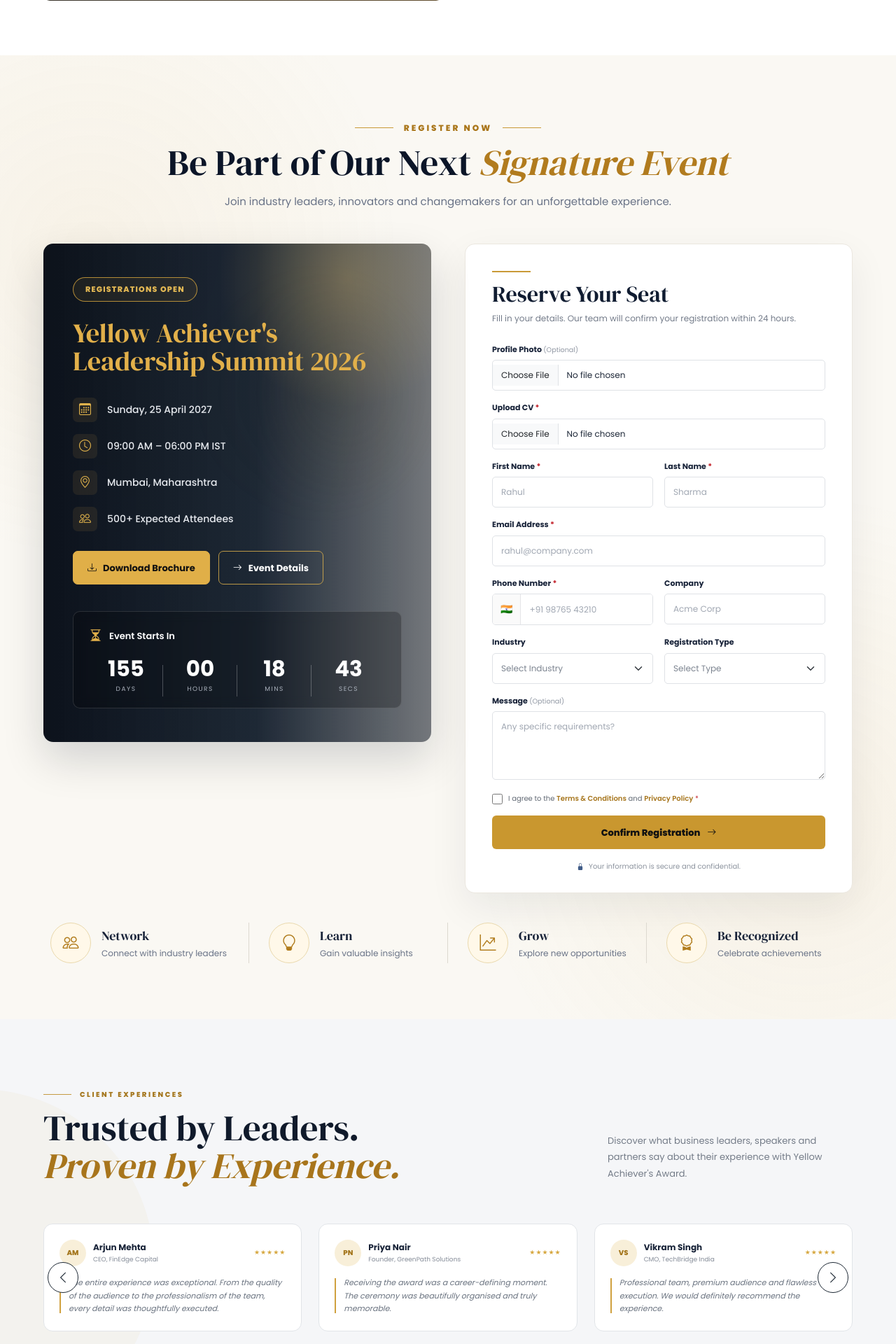
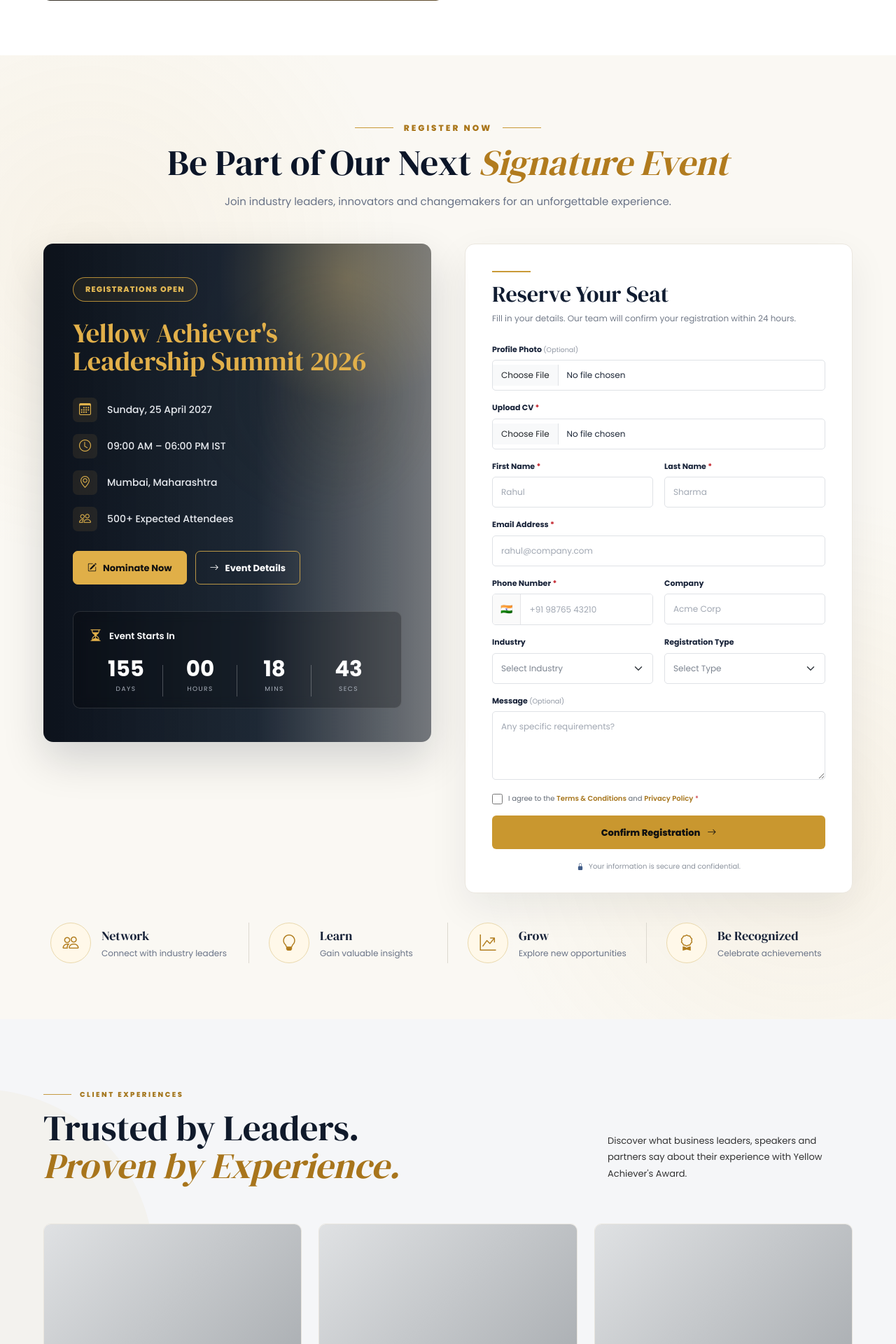
Before and after one commit to creatikasoftware/yellow, a Laravel app: page / in a window 1280 px wide. Shown: the part 3560-5480 px from the top of the page at 70% size. Run offline with Laravel 12, Linux system fonts and the light colour scheme; data comes from the database, SQL or seed files in the repository; data that the repository does not hold is empty; style sheets or scripts are compiled from the project's sources; some libraries are stand-ins or nearby versions.

Commit message:
Add Terms & Conditions page, fix testimonial photos, redesign testimonial cards
- Add admin-editable Terms & Conditions page, linked in footer under Quick Links
- Fix testimonial photo not rendering on the front end
- Hide "View Profile" link from speaker cards on the public speakers listing
- Redesign testimonial card: full-width photo on top, quote, then name/designation
- Darken heading and paragraph text (#333) for readability; preserve white text on dark hero banners
- Replace "Download Brochure" with "Nominate Now" linking to /registration on the featured event widget

Co-Authored-By: Claude Sonnet 5 <noreply@anthropic.com>

```diff
--- a/app/Support/PageContent.php
+++ b/app/Support/PageContent.php
@@ -108,6 +108,10 @@ class PageContent
                 'title' => 'Privacy Policy',
                 'body' => '<p>We respect your privacy and are committed to protecting the personal information you share with us. This policy explains what information we collect, how we use it, and the choices you have.</p><h3>Information We Collect</h3><p>We collect information you provide directly to us, such as your name, email address and phone number when you register for an event, submit a nomination or contact us.</p><h3>How We Use Your Information</h3><p>We use the information we collect to process registrations, respond to enquiries, and keep you informed about our events and awards.</p><h3>Contact Us</h3><p>If you have any questions about this Privacy Policy, please contact us at info@yellowawards.in.</p>',
             ],
+            'terms' => [
+                'title' => 'Terms & Conditions',
+                'body' => '<p>These Terms & Conditions govern your use of the Yellow Achiever\'s Award website and participation in our events, awards and programs. By using this site or registering for an event, you agree to these terms.</p><h3>Event Registration</h3><p>Registrations are subject to review and confirmation by our team. We reserve the right to decline or cancel a registration at our discretion.</p><h3>Nominations & Awards</h3><p>All nominations are reviewed by our panel. Award decisions are final and at the sole discretion of Yellow Achiever\'s Award.</p><h3>Intellectual Property</h3><p>All content on this website, including logos, text and images, is the property of Yellow Achiever\'s Award and may not be used without permission.</p><h3>Contact Us</h3><p>If you have any questions about these Terms & Conditions, please contact us at info@yellowawards.in.</p>',
+            ],
 
             // Site-wide values shown in the footer (and the contact page's
             // info box) on every page, not just one — kept in their own
--- a/resources/css/app.css
+++ b/resources/css/app.css
@@ -2,10 +2,11 @@
 :root{
   --gold:#d5a43b;--gold-dark:#a97518;--gold-light:#f7edda;
   --black:#080a0d;--navy:#0b1118;--cream:#faf8f3;
-  --text:#17191d;--muted:#6b7078;--border:#e8e5de;
+  --text:#17191d;--muted:#333;--border:#e8e5de;
 }
 *{box-sizing:border-box} html{scroll-behavior:smooth}
 body{margin:0;font-family:"Poppins",Arial,sans-serif;color:var(--text);background:#fff}
+h1,h2,h3,h4,h5,h6,p{color:#333}
 h1,h2,h3,h4,h5,.serif{font-family:"DM Serif Display",Georgia,serif}
 .container{max-width:1180px}
 .navbar{min-height:78px;background:#fff;border-bottom:1px solid #eee;z-index:1030}
@@ -19,7 +20,7 @@ h1,h2,h3,h4,h5,.serif{font-family:"DM Serif Display",Georgia,serif}
 .page-hero{padding:95px 0 90px;background:linear-gradient(115deg,#07090c,#161b20 58%,#2b2111);color:#fff;position:relative;overflow:hidden}
 .page-hero:after{content:"";position:absolute;right:-80px;top:-180px;width:500px;height:500px;border-radius:50%;background:radial-gradient(circle,rgba(213,164,59,.28),transparent 65%)}
 .page-hero .container{position:relative;z-index:1}
-.page-hero h1{font-size:58px;margin:10px 0 14px}
+.page-hero h1{font-size:58px;margin:10px 0 14px;color:#fff}
 .eyebrow,.section-kicker{font-size:10px;letter-spacing:2.5px;text-transform:uppercase;color:var(--gold-dark);font-weight:800}
 .page-hero .eyebrow{color:#e1b653}
 .page-hero p{max-width:650px;color:#d5d9de;line-height:1.75;margin:0}
@@ -1070,7 +1071,7 @@ select.ya-form-control {
 
     margin: 0 0 5px;
 
-    color: #747c88;
+    color: #333;
 
     font-size: 13px;
 
@@ -1079,350 +1080,18 @@ select.ya-form-control {
 
 
 /* =========================================================
-   FEATURED TESTIMONIAL
+   TESTIMONIAL CARD (photo-forward layout — full-width photo,
+   quote, then name/role)
 ========================================================= */
 
-.ya-featured-testimonial {
-    position: relative;
-
-    min-height: 440px;
-
-    display: flex;
-    flex-direction: column;
-    justify-content: space-between;
-
-    padding: 45px;
-
-    border-radius: 18px;
-
-    background:
-        linear-gradient(
-            135deg,
-            #0c1729 0%,
-            #172b46 100%
-        );
-
-    overflow: hidden;
-
-    box-shadow:
-        0 25px 60px rgba(14, 28, 47, 0.16);
-}
-
-
-/* Gold glow */
-
-.ya-featured-testimonial::before {
-    content: "";
-
-    position: absolute;
-
-    width: 380px;
-    height: 380px;
-
-    right: -180px;
-    top: -180px;
-
-    border-radius: 50%;
-
-    border: 1px solid rgba(220, 177, 78, 0.18);
-
-    box-shadow:
-        0 0 0 30px rgba(220, 177, 78, 0.025),
-        0 0 0 60px rgba(220, 177, 78, 0.018);
-}
-
-
-/* Large quote */
-
-.ya-large-quote {
-    position: absolute;
-
-    right: 35px;
-    top: 10px;
-
-    color: rgba(221, 178, 79, 0.14);
-
-    font-family: Georgia, serif;
-
-    font-size: 150px;
-
-    line-height: 1;
-
-    z-index: 1;
-}
-
-
-/* Content */
-
-.ya-featured-content {
-    position: relative;
-    z-index: 2;
-}
-
-.ya-stars {
-    display: flex;
-    gap: 4px;
-
-    margin-bottom: 15px;
-
-    color: #e0b44e;
-
-    font-size: 13px;
-}
-
-.ya-featured-label {
-    display: inline-block;
-
-    margin-bottom: 20px;
-
-    padding: 7px 12px;
-
-    border: 1px solid rgba(221, 178, 79, 0.45);
-
-    border-radius: 30px;
-
-    color: #e1b653;
-
-    font-size: 8px;
-
-    font-weight: 800;
-
-    letter-spacing: 1.5px;
-}
-
-.ya-featured-testimonial blockquote {
-    max-width: 650px;
-
-    margin: 0;
-
-    color: #ffffff;
-
-    font-family: "DM Serif Display", Georgia, serif;
-
-    font-size: clamp(25px, 2.5vw, 35px);
-
-    line-height: 1.4;
-
-    font-weight: 400;
-}
-
-
-/* =========================================================
-   FEATURED FOOTER
-========================================================= */
-
-.ya-featured-footer {
-    position: relative;
-    z-index: 2;
-
-    display: flex;
-    align-items: center;
-    justify-content: space-between;
-
-    padding-top: 25px;
-
-    border-top: 1px solid rgba(255,255,255,0.13);
-}
-
-.ya-profile {
-    display: flex;
-    align-items: center;
-
-    gap: 13px;
-}
-
-.ya-avatar {
-    display: flex;
-    align-items: center;
-    justify-content: center;
-
-    width: 46px;
-    height: 46px;
-
-    border-radius: 50%;
-
-    color: #152033;
-
-    background: #d9ad4f;
-
-    font-size: 12px;
-
-    font-weight: 800;
-}
-
-.ya-profile-info strong {
-    display: block;
-
-    color: #ffffff;
-
-    font-size: 13px;
-}
-
-.ya-profile-info span {
-    display: block;
-
-    margin-top: 3px;
-
-    color: #aeb7c4;
-
-    font-size: 10px;
-}
-
-.ya-verified {
-    display: flex;
-    align-items: center;
-
-    gap: 6px;
-
-    color: #d9b25a;
-
-    font-size: 9px;
-
-    font-weight: 700;
-}
-
-.ya-verified i {
-    font-size: 14px;
-}
-
-
-/* =========================================================
-   SMALL TESTIMONIAL LIST
-========================================================= */
-
-.ya-testimonial-list {
-    display: flex;
-    flex-direction: column;
-
-    height: 100%;
-
-    gap: 15px;
-}
-
-.ya-small-testimonial {
-    flex: 1;
-
-    padding: 22px;
-
-    border: 1px solid #e1e4e8;
-
-    border-radius: 13px;
-
-    background: #ffffff;
-
-    transition: all 0.25s ease;
-}
-
-.ya-small-testimonial:hover {
-    transform: translateX(-5px);
-
-    border-color: #d8bc7d;
-
-    box-shadow:
-        0 12px 30px rgba(15, 28, 45, 0.08);
-}
-
-
-/* Small Header */
-
-.ya-small-header {
-    display: flex;
-    align-items: center;
-
-    gap: 10px;
-
-    margin-bottom: 14px;
-}
-
-.ya-small-profile {
-    display: flex;
-    align-items: center;
-
-    gap: 10px;
-}
-
-.ya-small-avatar {
-    display: flex;
-    align-items: center;
-    justify-content: center;
-
-    width: 38px;
-    height: 38px;
-
-    flex: 0 0 38px;
-
-    border-radius: 50%;
-
-    color: #a4761d;
-
-    background: #f8efd9;
-
-    font-size: 10px;
-
-    font-weight: 800;
-}
-
-.ya-small-profile strong {
-    display: block;
-
-    color: #182338;
-
-    font-size: 12px;
-}
-
-.ya-small-profile span {
-    display: block;
-
-    margin-top: 2px;
-
-    color: #858c98;
-
-    font-size: 9px;
-}
-
-.ya-small-stars {
-    margin-left: auto;
-
-    color: #d6a73f;
-
-    font-size: 9px;
-
-    letter-spacing: 1px;
-}
-
-
-/* Small Quote */
-
-.ya-small-testimonial p {
-    position: relative;
-
-    margin: 0;
-
-    padding-left: 13px;
-
-    color: #69727f;
-
-    font-size: 11px;
-
-    font-style: italic;
-
-    line-height: 1.7;
-}
-
-.ya-small-testimonial p::before {
-    content: "";
-
-    position: absolute;
-
-    left: 0;
-    top: 3px;
-
-    width: 2px;
-    height: calc(100% - 6px);
-
-    background: #d0a13f;
-}
-
+.ya-testimonial-card{display:flex;flex-direction:column}
+.ya-testimonial-photo{width:100%;height:220px;object-fit:cover;display:block}
+.ya-testimonial-photo-placeholder{width:100%;height:220px;background:linear-gradient(135deg,#dfe1e3,#a9adb1)}
+.ya-testimonial-body{padding:20px;flex:1;display:flex;flex-direction:column}
+.ya-testimonial-quote{position:relative;margin:0 0 16px;padding-left:14px;color:#333;font-size:13px;font-style:italic;line-height:1.7}
+.ya-testimonial-quote::before{content:"";position:absolute;left:0;top:3px;width:2px;height:calc(100% - 6px);background:#d0a13f}
+.ya-testimonial-name{margin:auto 0 2px;font-size:19px}
+.ya-testimonial-role{font-size:12px;color:#8b909a}
 
 /* =========================================================
    TESTIMONIALS CAROUSEL NAV
@@ -1513,10 +1182,6 @@ select.ya-form-control {
         max-width: 600px;
     }
 
-    .ya-featured-testimonial {
-        min-height: 400px;
-    }
-
 }
 
 
@@ -1536,32 +1201,6 @@ select.ya-form-control {
 
     .ya-heading-content h2 {
         font-size: 38px;
-    }
-
-    .ya-featured-testimonial {
-        min-height: 430px;
-
-        padding: 30px 25px;
-    }
-
-    .ya-featured-testimonial blockquote {
-        font-size: 25px;
-    }
-
-    .ya-featured-footer {
-        align-items: flex-start;
-
-        flex-direction: column;
-
-        gap: 15px;
-    }
-
-    .ya-testimonial-list {
-        gap: 12px;
-    }
-
-    .ya-small-testimonial {
-        flex: initial;
     }
 
     .ya-trust-stats {
--- a/resources/views/admin/layouts/app.blade.php
+++ b/resources/views/admin/layouts/app.blade.php
@@ -42,6 +42,7 @@
                 <a class="nav-link {{ request()->routeIs('admin.pages.contact') ? 'active' : '' }}" href="{{ route('admin.pages.contact') }}"><i class="bi bi-envelope-paper me-2"></i>Contact</a>
                 <a class="nav-link {{ request()->routeIs('admin.pages.partner') ? 'active' : '' }}" href="{{ route('admin.pages.partner') }}"><i class="bi bi-handshake me-2"></i>Partner With Us</a>
                 <a class="nav-link {{ request()->routeIs('admin.pages.privacy') ? 'active' : '' }}" href="{{ route('admin.pages.privacy') }}"><i class="bi bi-shield-lock me-2"></i>Privacy Policy</a>
+                <a class="nav-link {{ request()->routeIs('admin.pages.terms') ? 'active' : '' }}" href="{{ route('admin.pages.terms') }}"><i class="bi bi-file-text me-2"></i>Terms &amp; Conditions</a>
 
                 <div class="nav-section">Content</div>
                 <a class="nav-link {{ request()->routeIs('admin.services.*') ? 'active' : '' }}" href="{{ route('admin.services.index') }}"><i class="bi bi-gear me-2"></i>Services</a>
--- a/resources/views/components/featured-event-widget.blade.php
+++ b/resources/views/components/featured-event-widget.blade.php
@@ -52,7 +52,7 @@
                         </div>
 
                         <div class="ya-event-actions">
-                            <a href="#" class="ya-btn ya-btn-gold"><i class="bi bi-download"></i> Download Brochure</a>
+                            <a href="{{ route('registration') }}" class="ya-btn ya-btn-gold"><i class="bi bi-pencil-square"></i> Nominate Now</a>
                             <a href="{{ route('events.show', $event->slug) }}" class="ya-btn ya-btn-outline"><i class="bi bi-arrow-right"></i> Event Details</a>
                         </div>
 
--- a/resources/views/components/footer.blade.php
+++ b/resources/views/components/footer.blade.php
@@ -39,6 +39,7 @@
                     <li><a href="{{ route('contact') }}">Contact</a></li>
                     <li><a href="{{ route('partner') }}">Partner With Us</a></li>
                     <li><a href="{{ route('privacy-policy') }}">Privacy Policy</a></li>
+                    <li><a href="{{ route('terms-conditions') }}">Terms &amp; Conditions</a></li>
                 </ul>
             </div>
 
@@ -64,7 +65,7 @@
         </div>
         <div class="footer-bottom d-flex justify-content-between flex-wrap gap-2">
             <span>&copy; {{ date('Y') }} Yellow Achiever's Award. All Rights Reserved.</span>
-            <span><a href="{{ route('privacy-policy') }}">Privacy Policy</a> &nbsp; | &nbsp; Terms &amp; Conditions</span>
+            <span><a href="{{ route('privacy-policy') }}">Privacy Policy</a> &nbsp; | &nbsp; <a href="{{ route('terms-conditions') }}">Terms &amp; Conditions</a></span>
         </div>
     </div>
 </footer>
--- a/resources/views/components/testimonial-card.blade.php
+++ b/resources/views/components/testimonial-card.blade.php
@@ -1,39 +1,13 @@
-@props(['testimonial', 'featured' => false, 'label' => 'EVENT PARTNER'])
-@if($featured)
-    <div class="ya-featured-testimonial">
-        <div class="ya-large-quote">&ldquo;</div>
-        <div class="ya-featured-content">
-            <div class="ya-stars">
-                @for($i = 0; $i < ($testimonial->rating ?? 5); $i++)
-                    <i class="bi bi-star-fill"></i>
-                @endfor
-            </div>
-            <div class="ya-featured-label">{{ $label }}</div>
-            <blockquote>{{ $testimonial->quote }}</blockquote>
-        </div>
-        <div class="ya-featured-footer">
-            <div class="ya-profile">
-                <div class="ya-avatar">{{ $testimonial->avatar_initials }}</div>
-                <div class="ya-profile-info">
-                    <strong>{{ $testimonial->name }}</strong>
-                    <span>{{ $testimonial->role_company }}</span>
-                </div>
-            </div>
-            <div class="ya-verified"><i class="bi bi-patch-check-fill"></i> Verified Client</div>
-        </div>
+@props(['testimonial'])
+<div class="card-clean ya-testimonial-card">
+    @if($testimonial->photo)
+        <img src="{{ \Illuminate\Support\Facades\Storage::url($testimonial->photo) }}" alt="{{ $testimonial->name }}" class="ya-testimonial-photo">
+    @else
+        <div class="ya-testimonial-photo-placeholder"></div>
+    @endif
+    <div class="ya-testimonial-body">
+        <p class="ya-testimonial-quote">&ldquo;{{ $testimonial->quote }}&rdquo;</p>
+        <h4 class="ya-testimonial-name">{{ $testimonial->name }}</h4>
+        <span class="ya-testimonial-role">{{ $testimonial->role_company }}</span>
     </div>
-@else
-    <div class="ya-small-testimonial">
-        <div class="ya-small-header">
-            <div class="ya-small-profile">
-                <div class="ya-small-avatar">{{ $testimonial->avatar_initials }}</div>
-                <div>
-                    <strong>{{ $testimonial->name }}</strong>
-                    <span>{{ $testimonial->role_company }}</span>
-                </div>
-            </div>
-            <div class="ya-small-stars">&#9733;&#9733;&#9733;&#9733;&#9733;</div>
-        </div>
-        <p>{{ $testimonial->quote }}</p>
-    </div>
-@endif
+</div>
--- a/routes/admin.php
+++ b/routes/admin.php
@@ -44,6 +44,8 @@ Route::prefix('admin')->name('admin.')->middleware(['auth', 'admin'])->group(fun
     Route::put('pages/partner', [PageContentController::class, 'updatePartner'])->name('pages.partner.update');
     Route::get('pages/privacy', [PageContentController::class, 'editPrivacy'])->name('pages.privacy');
     Route::put('pages/privacy', [PageContentController::class, 'updatePrivacy'])->name('pages.privacy.update');
+    Route::get('pages/terms', [PageContentController::class, 'editTerms'])->name('pages.terms');
+    Route::put('pages/terms', [PageContentController::class, 'updateTerms'])->name('pages.terms.update');
 
     Route::resource('services', ServiceController::class)->except('show');
     Route::patch('services/{service}/toggle-status', [ServiceController::class, 'toggleStatus'])->name('services.toggle-status');
--- a/routes/web.php
+++ b/routes/web.php
@@ -16,6 +16,7 @@ use Illuminate\Support\Facades\Route;
 Route::get('/', [HomeController::class, 'index'])->name('home');
 Route::get('/about', [PageController::class, 'about'])->name('about');
 Route::get('/privacy-policy', [PageController::class, 'privacyPolicy'])->name('privacy-policy');
+Route::get('/terms-conditions', [PageController::class, 'termsConditions'])->name('terms-conditions');
 
 Route::get('/services', [ServiceController::class, 'index'])->name('services.index');
 Route::get('/services/{service}', [ServiceController::class, 'show'])->name('services.show');
```
Also changed, not shown: app/Http/Controllers/Admin/PageContentController.php (+19 -0 lines), app/Http/Controllers/PageController.php (+7 -0 lines), resources/views/admin/pages/terms.blade.php (added, +22 -0 lines), resources/views/frontend/speakers/index.blade.php (+4 -4 lines), resources/views/frontend/terms-conditions.blade.php (added, +27 -0 lines), 3 other files.
